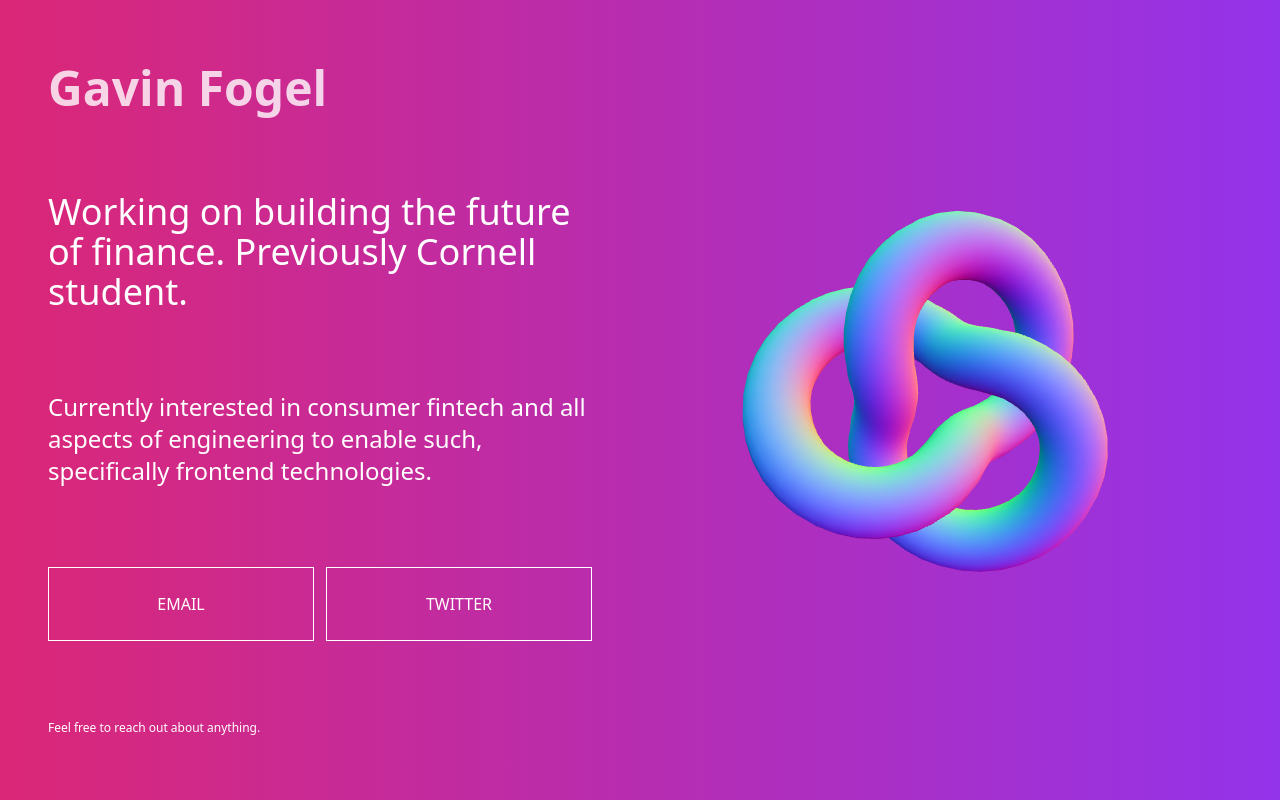
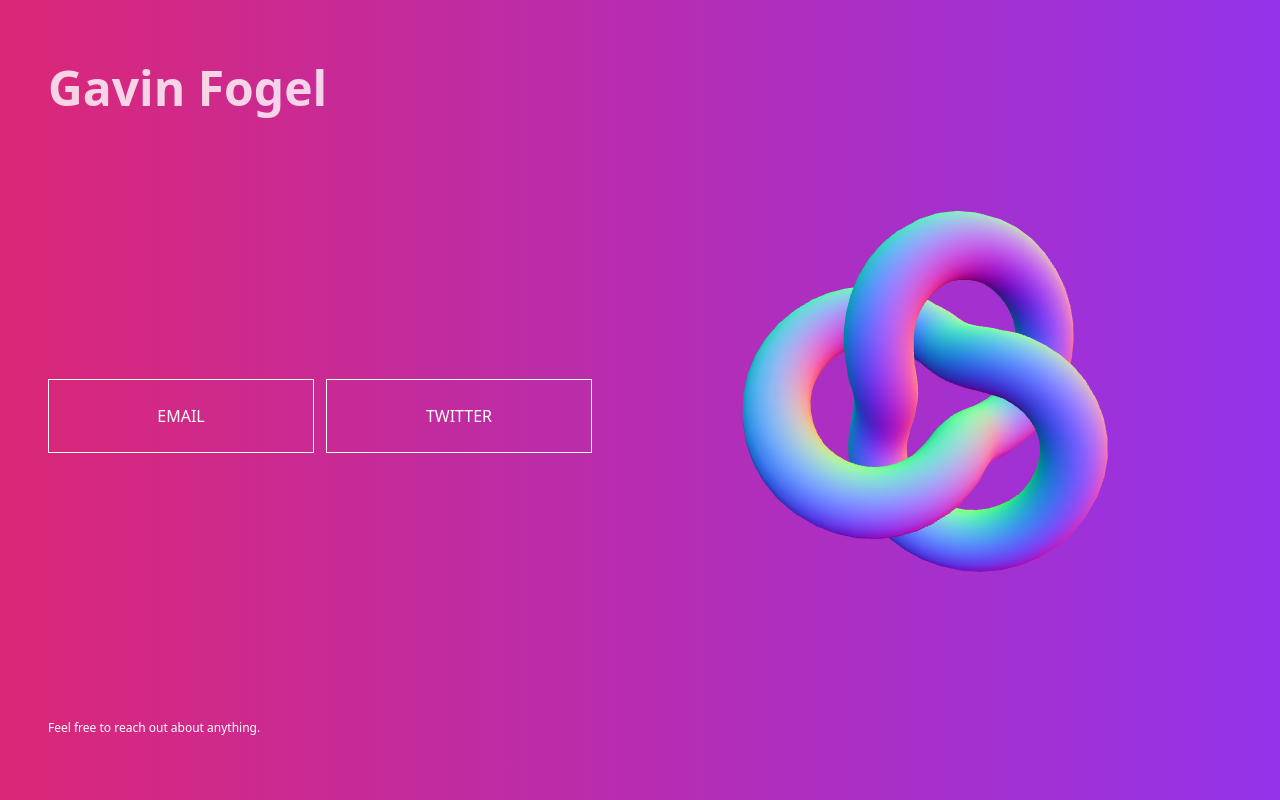
Before and after one commit to gavinfogel/gavinfogel.github.io, a React (Vite) app: page / in a window 1280 px wide. Built offline with nearby package versions, Linux system fonts and the light colour scheme.

Commit message:
Update App.jsx

```diff
--- a/src/App.jsx
+++ b/src/App.jsx
@@ -18,15 +18,6 @@ export default function App() {
 				justify-between z-10"
       >
         <h1 className="text-5xl font-bold opacity-80">Gavin Fogel</h1>
-        <span className="text-4xl">Working on building the future of finance. Previously Cornell student.</span>
-        <div
-          className="w-full bg-gray-200 bg-opacity-10 backdrop-blur-md
-					md:bg-transparent md:backdrop-blur-none"
-        >
-          <span className="text-2xl">
-            Currently interested in consumer fintech and all aspects of engineering to enable such, specifically frontend technologies.
-          </span>
-        </div>
         <div className="flex flex-row space-x-3">
           <Button label="EMAIL" hiddenText="gavin@fogel.io" href="mailto:gavin@fogel.io" />
           <Button label="TWITTER" hiddenText="@gavinfogel" href="https://twitter.com/gavinfogel" />
```
